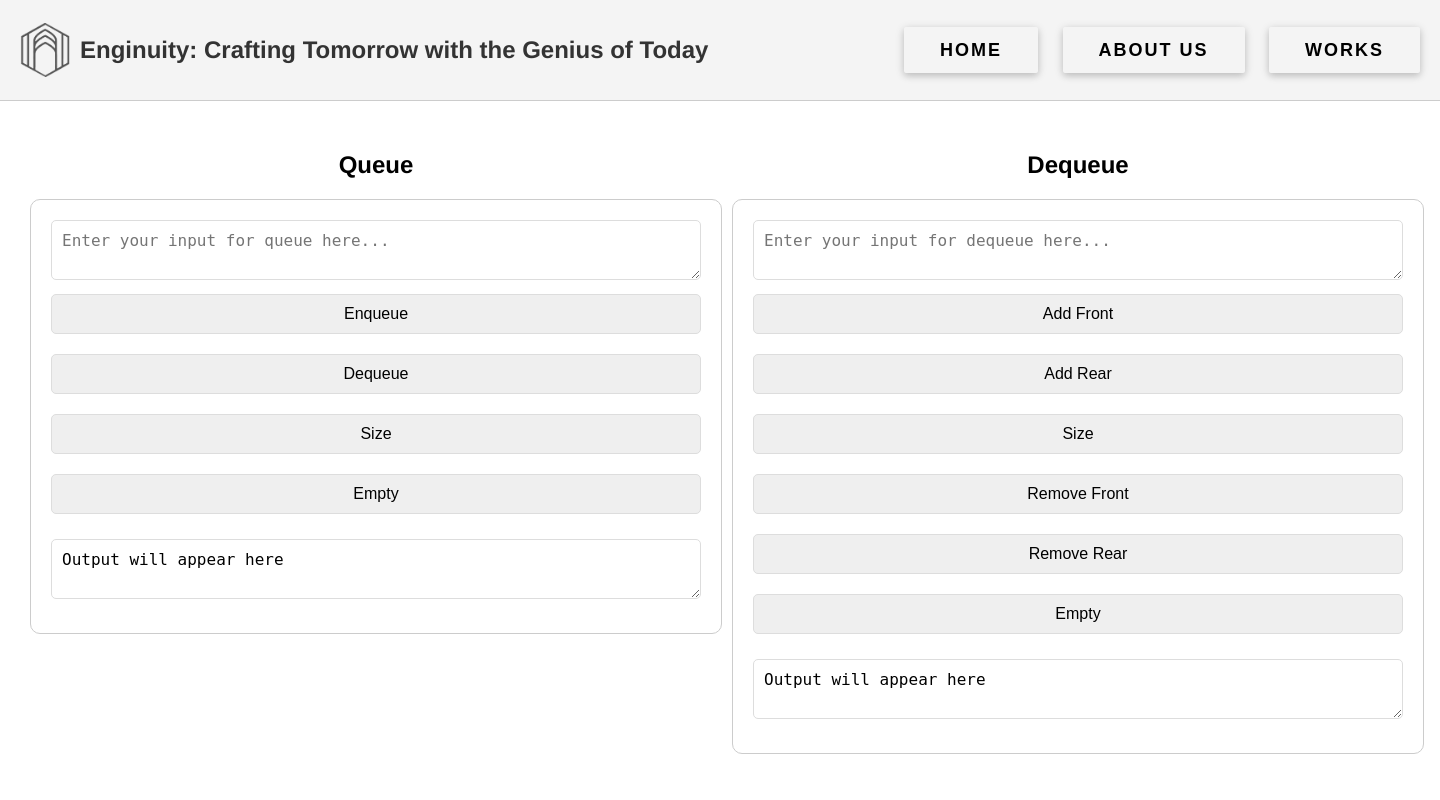
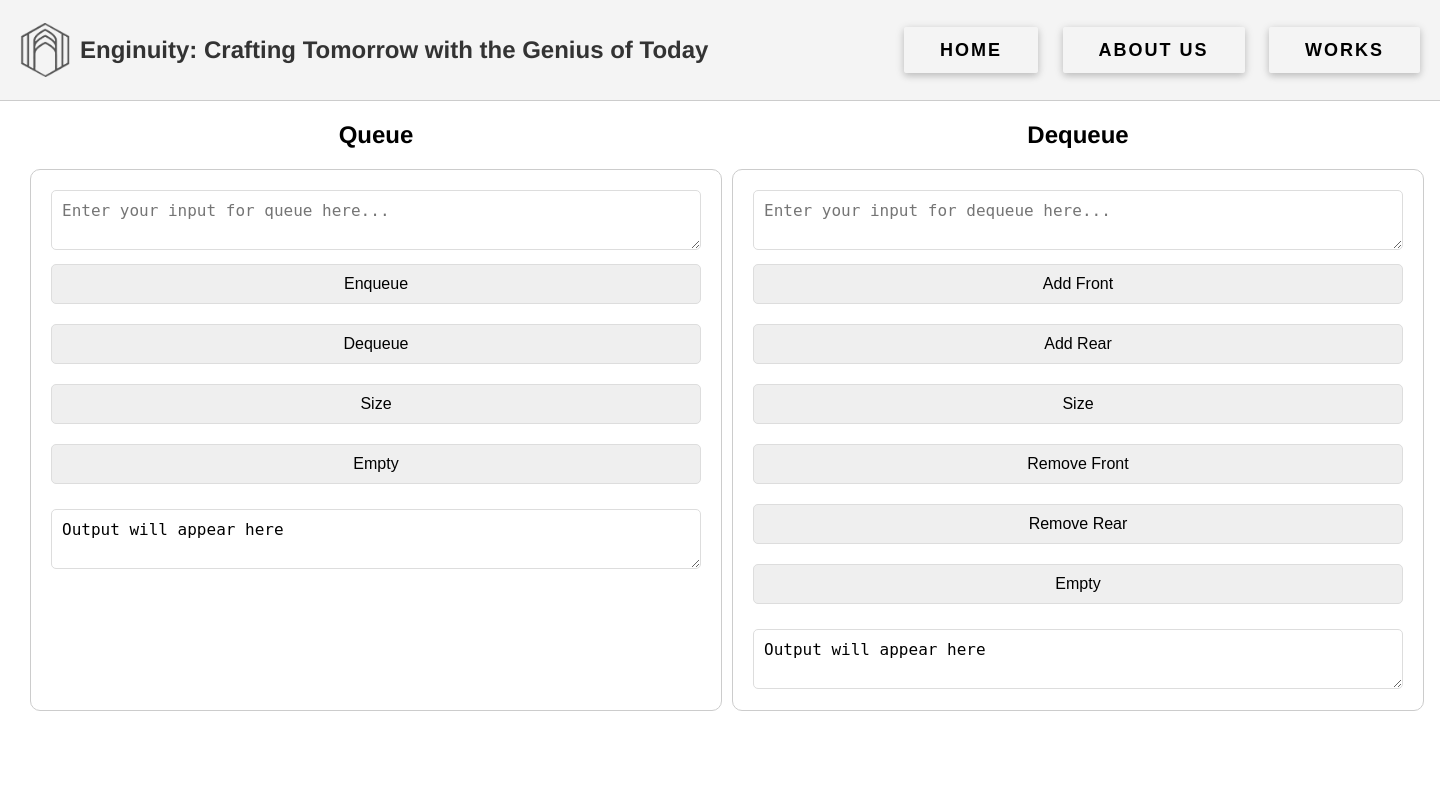
Before and after one commit to chaynedoescode/dsa_website_portfolio, a Flask app: page /queue in a window 1440 px wide. Run offline with Flask 3, Linux system fonts and the light colour scheme.

Commit message:
queue dequeu outpu box

```diff
--- a/static/css/queueStyle.css
+++ b/static/css/queueStyle.css
@@ -109,6 +109,7 @@ body {
     gap: 10px; /* Add space between sections */
     padding: 30px;
     box-sizing: border-box;
+    margin-top: -30px;
   }
 
 /* Main container for alignment */
@@ -117,6 +118,7 @@ body {
   max-width: 800px;
   max-height: 1000px;
   padding: 20px;
+  height: 500px;
 
 }
 
```
